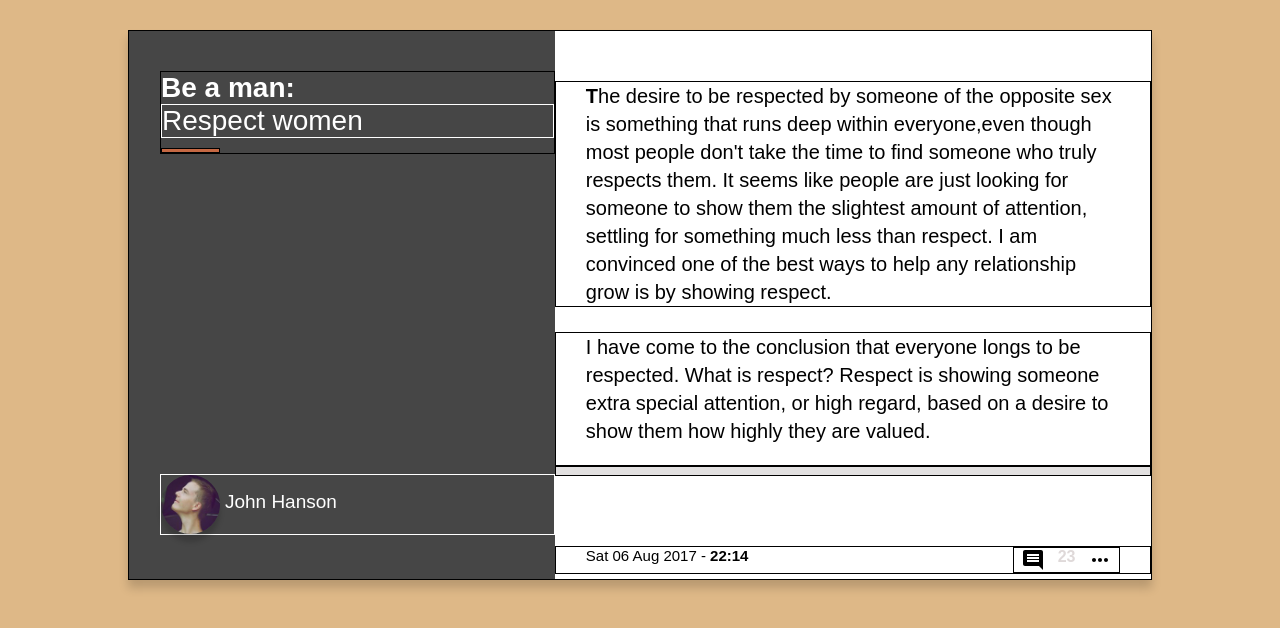
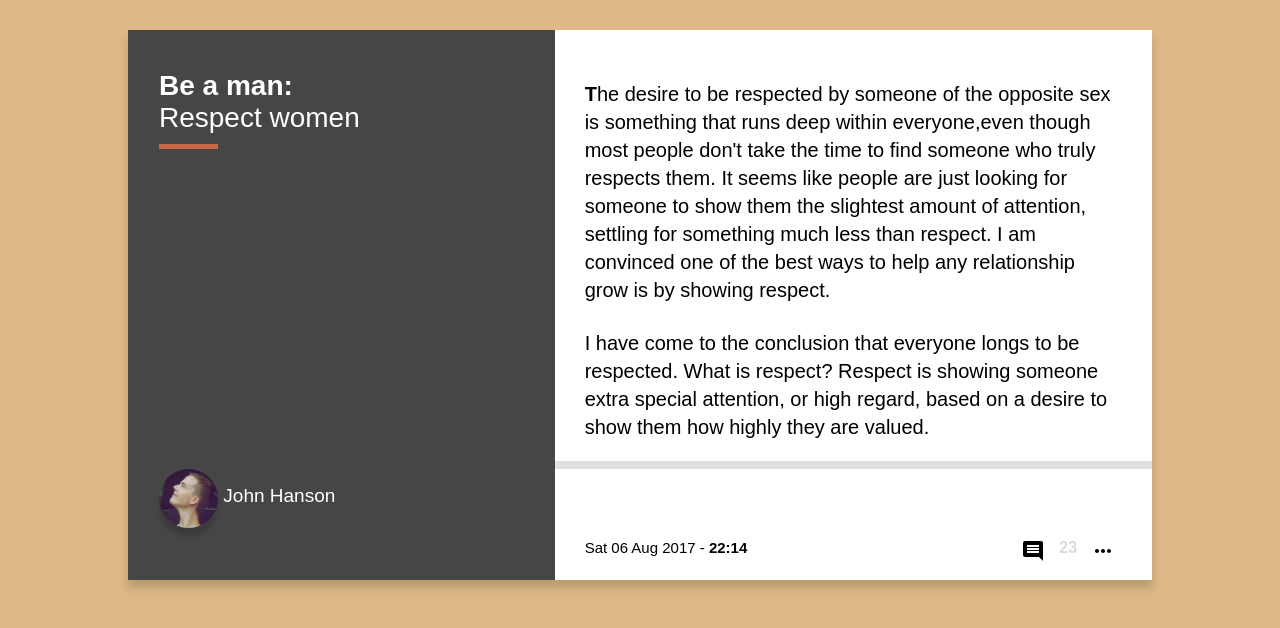
Before and after one commit to Dkingofcode/Frontloops7, a plain HTML site: page assets/index.html in a window 1280 px wide. Drawn offline with Linux system fonts and the light colour scheme.

Commit message:
removed all borders

```diff
--- a/assets/styles.css
+++ b/assets/styles.css
@@ -15,7 +15,6 @@ body{
     display: grid;
     grid-template-columns: repeat(12, 1fr);
     margin: 30px auto;
-    border: 1px solid;
     height: 550px;
      box-shadow: 0 8px 9px 0 rgba(0,0,0,0.17);
 }
@@ -26,7 +25,6 @@ body{
     padding: 40px 0 8px 31px;
 }
 .Title header{
-    border: 1px solid;
 }
 
 .Title h2{
@@ -36,7 +34,6 @@ body{
 }
 
 .Title h2:nth-child(2){
-    border: 1px solid;
     font-weight: 100;
 }
 
@@ -44,12 +41,10 @@ body{
     background-color: rgb(197, 104, 67);
     width: 15%;
     height: 5px;
-    border: 1px solid;
     margin-top: 10px;
 }
 
 .Title footer{
-    border: 1px solid;
     margin-top: 320px;
     color: white;
     display: flex;
@@ -77,7 +72,6 @@ body{
 }
 
 .message p{
-    border: 1px solid;
     font-size: 20px;
     line-height: 28px;
     font-weight: 100;
@@ -97,14 +91,12 @@ span{
 }
 
 .message .fade{
-    border: 1px solid;
     background-color:  rgb(226, 224, 224);
     height: 4px;
     padding: 4px 0;
 }
 
 .message footer{
-    border: 1px solid;
     margin-top: 70px;
     display: flex;
     justify-content: space-between;
@@ -119,7 +111,6 @@ h5{
 .icons{
      display: flex;
      justify-content: space-around;
-     border: 1px solid;
      width: 20%;
 }
 
```
